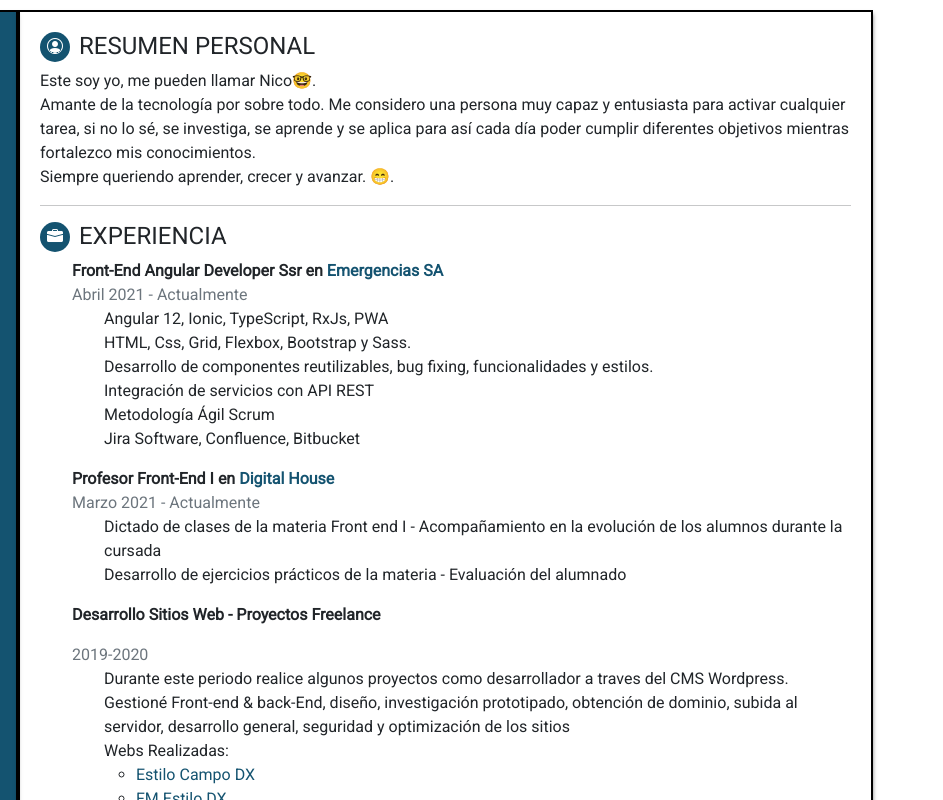
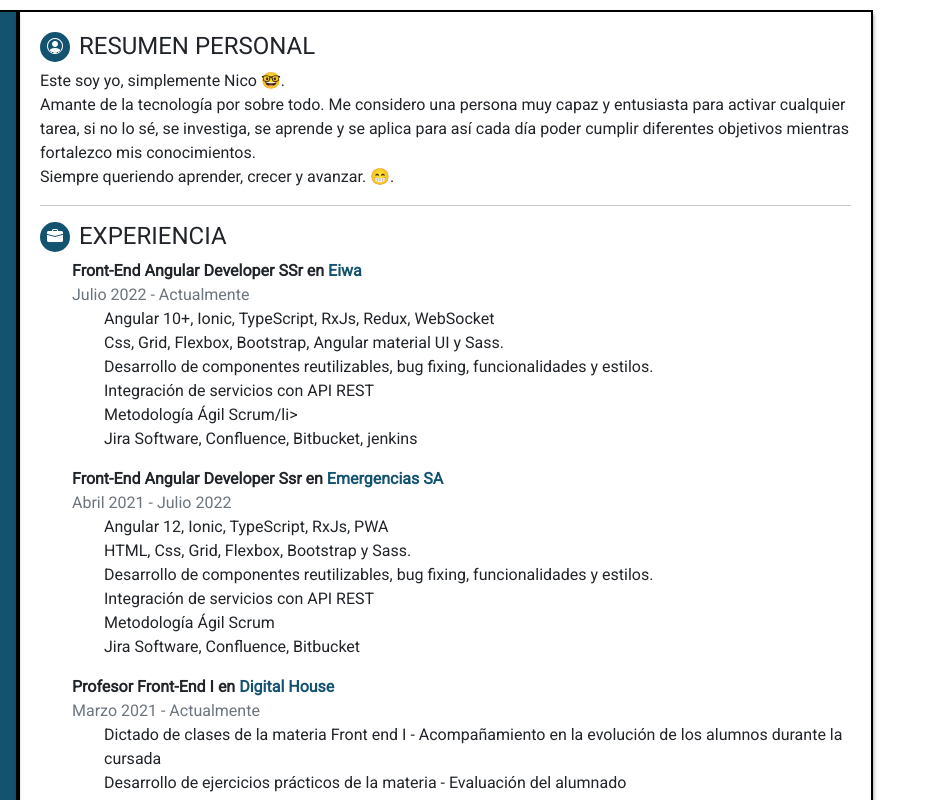
Before and after one commit to Spagliardin/Proyecto-cv, a website: page index.html in a window 1280 px wide. Shown: the top 800 px of the page, 337-1280 px from the left. Drawn offline with nearby package versions, Linux system fonts and the light colour scheme; files whose address does not match are found by name.

Commit message:
add eiwa exp

```diff
--- a/index.html
+++ b/index.html
@@ -50,7 +50,7 @@
                         <i class="bi bi-person-circle align-top icon"></i>
                     </div>
                     <h4 class="upp d-inline-block">Resumen Personal</h4>
-                    <p> Este soy yo, me pueden llamar Nico🤓. <br>
+                    <p> Este soy yo, simplemente Nico 🤓. <br>
                         Amante de la tecnología por sobre todo. Me considero una persona muy capaz y entusiasta para activar cualquier tarea, si no lo sé, se investiga, se aprende y se aplica para así cada día poder cumplir diferentes objetivos mientras fortalezco mis conocimientos. <br>
                         Siempre queriendo aprender, crecer y avanzar. 😁.
                    </p>
@@ -63,8 +63,20 @@
                     </div>
                     <h4 class="upp d-inline-block">Experiencia</h4>
                         <ul>
+                            <li><strong>Front-End Angular Developer SSr en <a href="https://www.eiwa.ag/"> Eiwa</a></strong></li>
+                            <li class="text-muted">Julio 2022 - Actualmente</li>
+                            <ul>
+                                <li>Angular 10+, Ionic, TypeScript, RxJs, Redux, WebSocket</li>
+                                <li>Css, Grid, Flexbox, Bootstrap, Angular material UI y Sass.</li>
+                                <li>Desarrollo de componentes reutilizables, bug fixing, funcionalidades y estilos.</li>
+                                <li>Integración de servicios con API REST</li>
+                                <li>Metodología Ágil Scrum/li>
+                                <li>Jira Software, Confluence, Bitbucket, jenkins</li>
+                            </ul>
+                        </ul>
+                        <ul>
                             <li><strong>Front-End Angular Developer Ssr en <a href="https://www.emergencias.com.ar/"> Emergencias SA</a></strong></li>
-                            <li class="text-muted">Abril 2021 - Actualmente</li>
+                            <li class="text-muted">Abril 2021 - Julio 2022</li>
                             <ul>
                                 <li>Angular 12, Ionic, TypeScript, RxJs, PWA</li>
                                 <li>HTML, Css, Grid, Flexbox, Bootstrap y Sass.</li>
```
